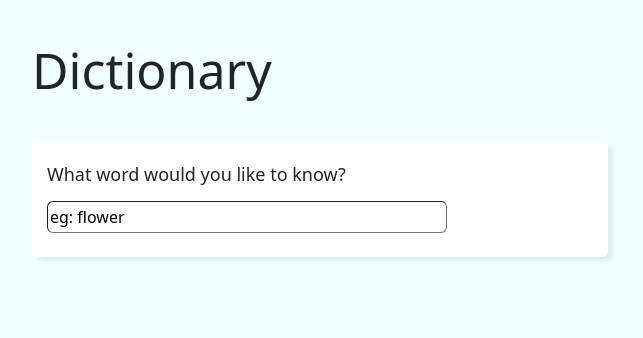
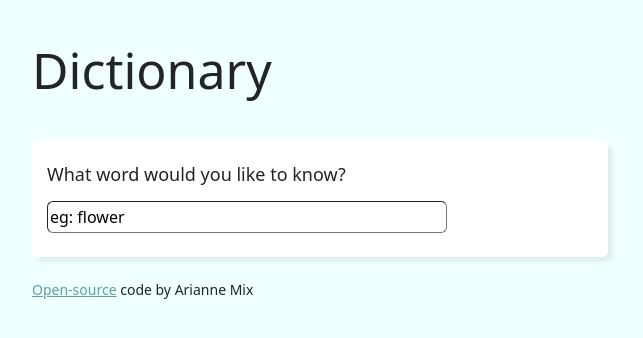
Before and after one commit to ariannemix/dictionary-app, a React (Create React App) app: page / in a window 1280 px wide. Shown: the top 338 px of the page, without its empty margins (320-963 px from the left). Built offline with nearby package versions, Linux system fonts and the light colour scheme; no server answers.

Commit message:
added github link

```diff
--- a/src/App.css
+++ b/src/App.css
@@ -5,8 +5,21 @@ body {
 .container {
   max-width: 600px;
   margin-top: 40px;
+  margin-bottom: 40px;
 }
 
 h1 {
   font-size: 50px;
 }
+
+.Github {
+  margin-top: 20px;
+}
+
+a {
+  color: rgb(93, 160, 160);
+}
+
+a:hover {
+  color: rgb(63, 114, 114);
+}
--- a/src/App.js
+++ b/src/App.js
@@ -7,6 +7,7 @@ function App() {
       <div className="container">
       <h1>Dictionary</h1>
       <Dictionary />
+      <div className="Github"><small><a href="https://github.com/ariannemix/dictionary-app" target="#">Open-source</a> code by Arianne Mix</small></div>
         </div>
     </div>
   );
```
